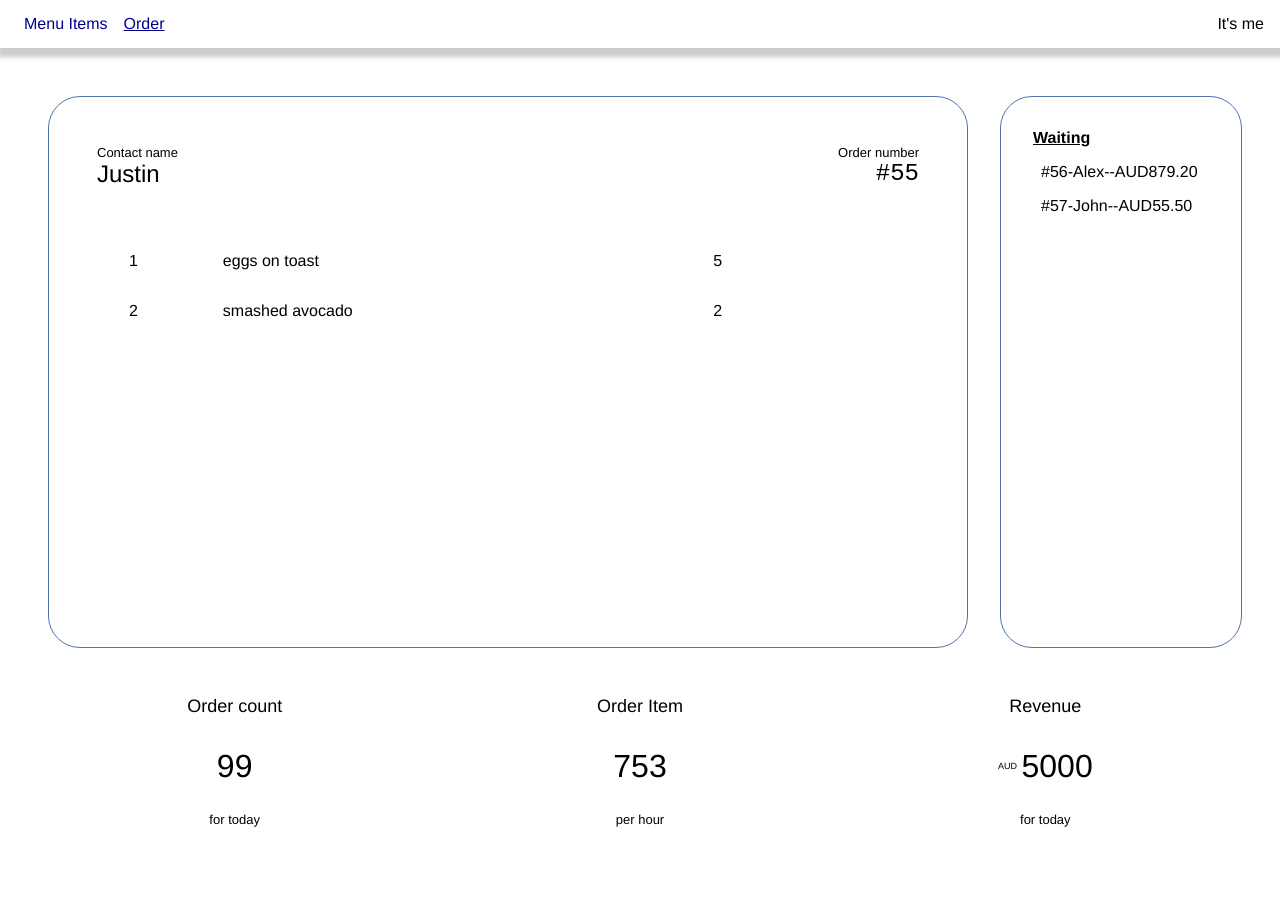
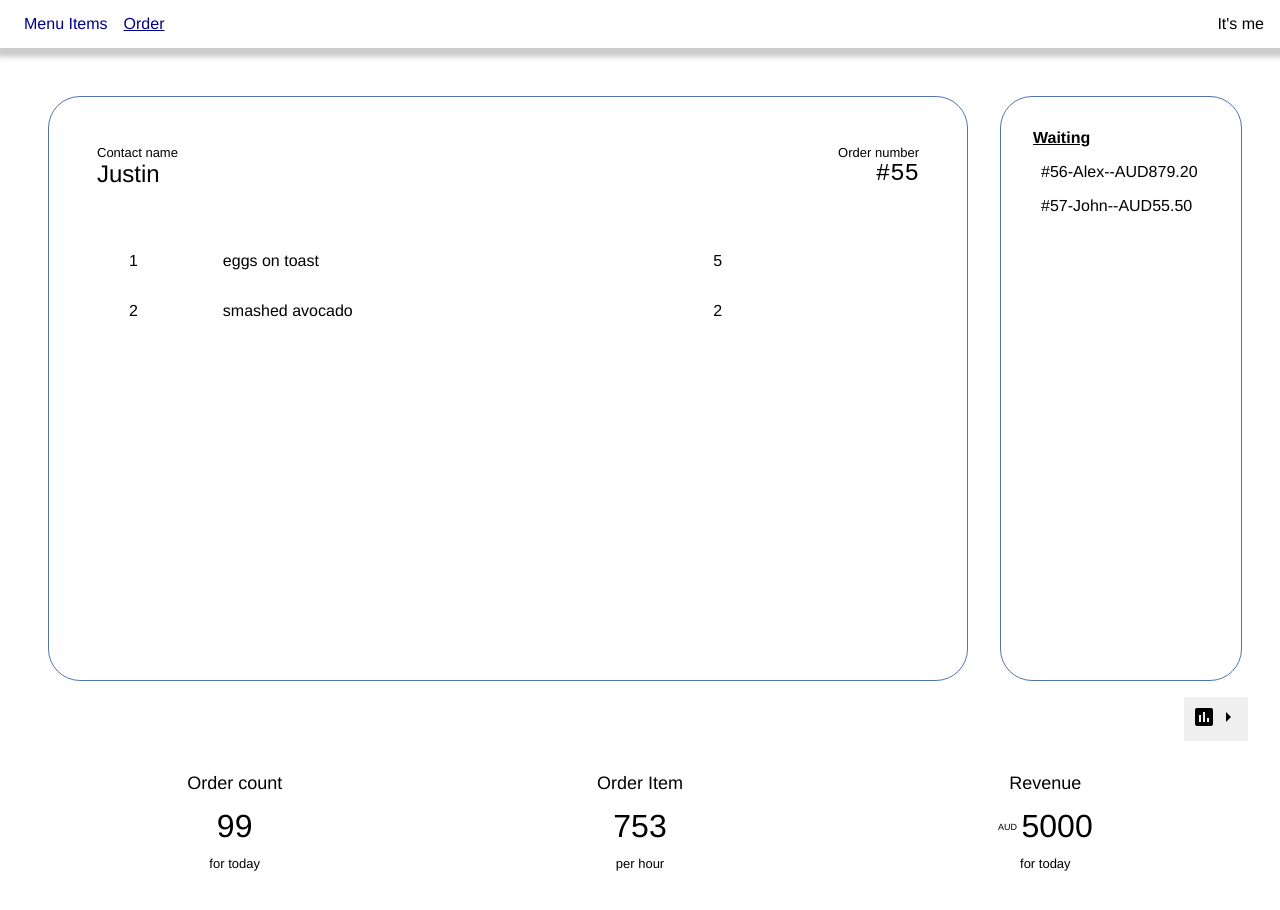
Before and after one commit to crudyapps/open-kitch, a React (Vite) app in the folder kitch-ui/: page /orders in a window 1280 px wide. Shown: the top 910 px of the page. Built offline with nearby package versions, Linux system fonts and the light colour scheme.

Commit message:
prepare to show chart

```diff
--- a/kitch-ui/src/OrderPage.tsx
+++ b/kitch-ui/src/OrderPage.tsx
@@ -23,8 +23,10 @@ export interface OrderItem {
 
 function OrderPage() {
     const [isLoaded, setIsLoaded] = useState(false);
+    const [showChart, setShowChart] = useState(false);
     const [order, setOrder] = useState<Order>();
     const [ordersWaiting, setOrdersWaiting] = useState<OrderWaiting[]>()
+
     useEffect(() => {
         if (!isLoaded) {
             setOrdersWaiting([{
@@ -56,6 +58,54 @@ function OrderPage() {
         }
     }, [isLoaded])
 
+    const getDashboardTextCards = () => {
+        return (
+            <>
+                <div className="dashboard-card">
+                    <div>Order count</div>
+                    <div>99</div>
+                    <div>for today</div>
+                </div>
+                <div className="dashboard-card">
+                    <div>Order Item</div>
+                    <div>753</div>
+                    <div>per hour</div>
+                </div>
+                <div className="dashboard-card">
+                    <div>Revenue</div>
+                    <div className="dashboard-card-money">
+                        <div>AUD</div>
+                        <div>5000</div>
+                    </div>
+                    <div>for today</div>
+                </div>
+            </>
+        );
+    }
+    const getDashboardChartCards = () => {
+        return (
+            <>
+                <div className="dashboard-card">
+                    <div>[chart here]Order count</div>
+                    <div>99</div>
+                    <div>for today</div>
+                </div>
+                <div className="dashboard-card">
+                    <div>Order Item</div>
+                    <div>753</div>
+                    <div>per hour</div>
+                </div>
+                <div className="dashboard-card">
+                    <div>Revenue</div>
+                    <div className="dashboard-card-money">
+                        <div>AUD</div>
+                        <div>5000</div>
+                    </div>
+                    <div>for today</div>
+                </div>
+            </>
+        );
+    }
     return (
         <Layout>
             <div className="order">
@@ -99,27 +149,18 @@ function OrderPage() {
                     </div>
                 </div>
                 <div className="order-bottom">
-                    <div className="dashboard-card">
-                        <div>Order count</div>
-                        <div>99</div>
-                        <div>for today</div>
+                    <div className="dashboard-controls">
+                        <button onClick={() => setShowChart(!showChart)}>
+                            {showChart ? (<i className="material-icons">text_snippet</i>) : (<i className="material-icons">insert_chart</i>)}
+                            <i className="material-icons">arrow_right</i>
+                        </button>
                     </div>
-                    <div className="dashboard-card">
-                        <div>Order Item</div>
-                        <div>753</div>
-                        <div>per hour</div>
-                    </div>
-                    <div className="dashboard-card">
-                        <div>Revenue</div>
-                        <div className="dashboard-card-money">
-                            <div>AUD</div>
-                            <div>5000</div>
-                        </div>
-                        <div>for today</div>
+                    <div className="dashboard-section">
+                        {showChart ? getDashboardChartCards() : getDashboardTextCards()}
                     </div>
                 </div>
-            </div>
-        </Layout>
+            </div >
+        </Layout >
 
     )
 }
--- a/kitch-ui/src/app.css
+++ b/kitch-ui/src/app.css
@@ -10,7 +10,7 @@ table, caption, tbody, tfoot, thead, tr, th, td,
 article, aside, canvas, details, embed,
 figure, figcaption, footer, header, hgroup,
 menu, nav, output, ruby, section, summary,
-time, mark, audio, video {
+time, mark, audio, video, button {
 	margin: 0;
 	padding: 0;
 	border: 0;
@@ -174,8 +174,19 @@ time, mark, audio, video {
 
 .order-bottom {
     display: flex;
+    flex-direction: column;
+    flex: 1 0;
+}
+
+.dashboard-section {
+    display: flex;
     flex-direction: row;
     flex: 1 0;
+}
+
+.dashboard-controls {
+    display: flex;
+    justify-content: flex-end;
 }
 
 .dashboard-card{
@@ -224,6 +235,7 @@ time, mark, audio, video {
     font-family: 'Courier New', Courier, monospace;
     font-size: small;
 }
+
 .contact-name>div:last-child{
     font-size: x-large;
     text-align: left;
--- a/kitch-ui/src/index.html
+++ b/kitch-ui/src/index.html
@@ -3,6 +3,7 @@
 
 <head>
     <link rel="stylesheet" type="text/css" href="app.css" />
+    <link href="https://fonts.googleapis.com/icon?family=Material+Icons" rel="stylesheet">
 </head>
 
 <body>
```
